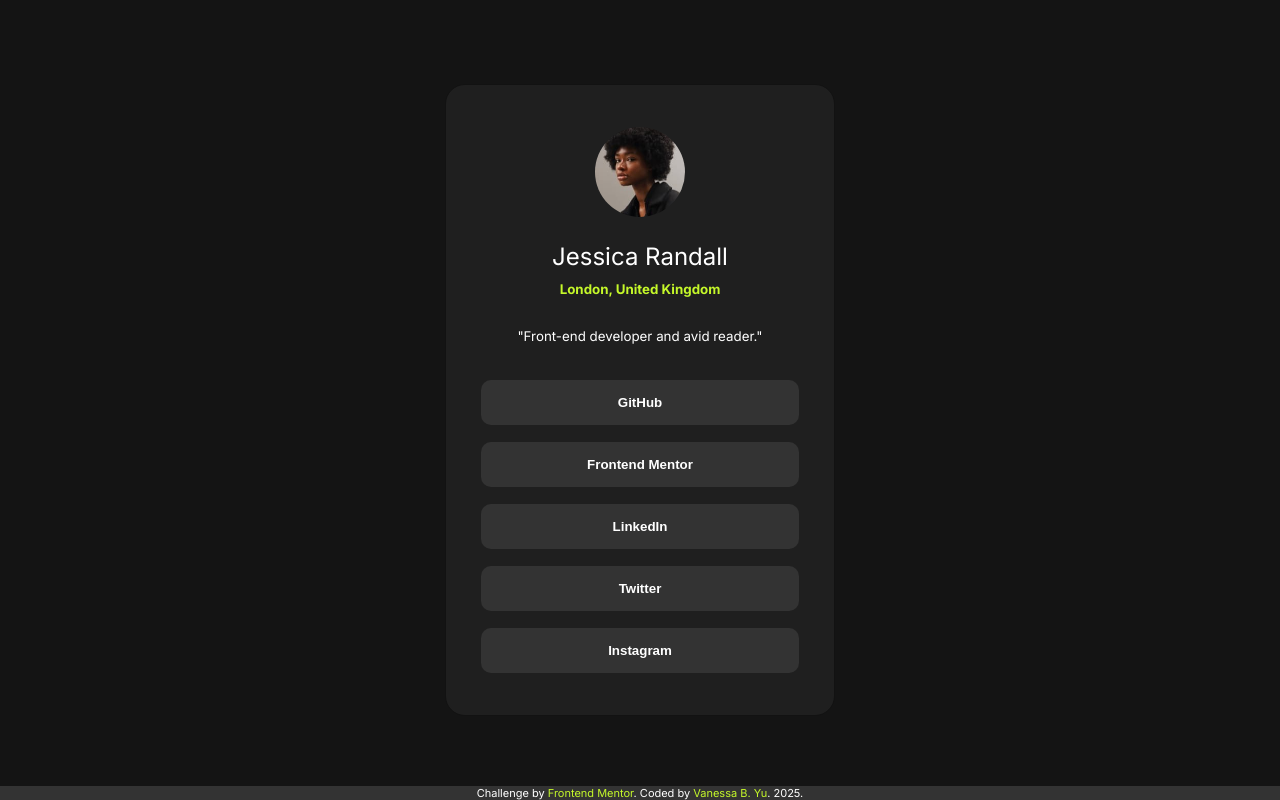
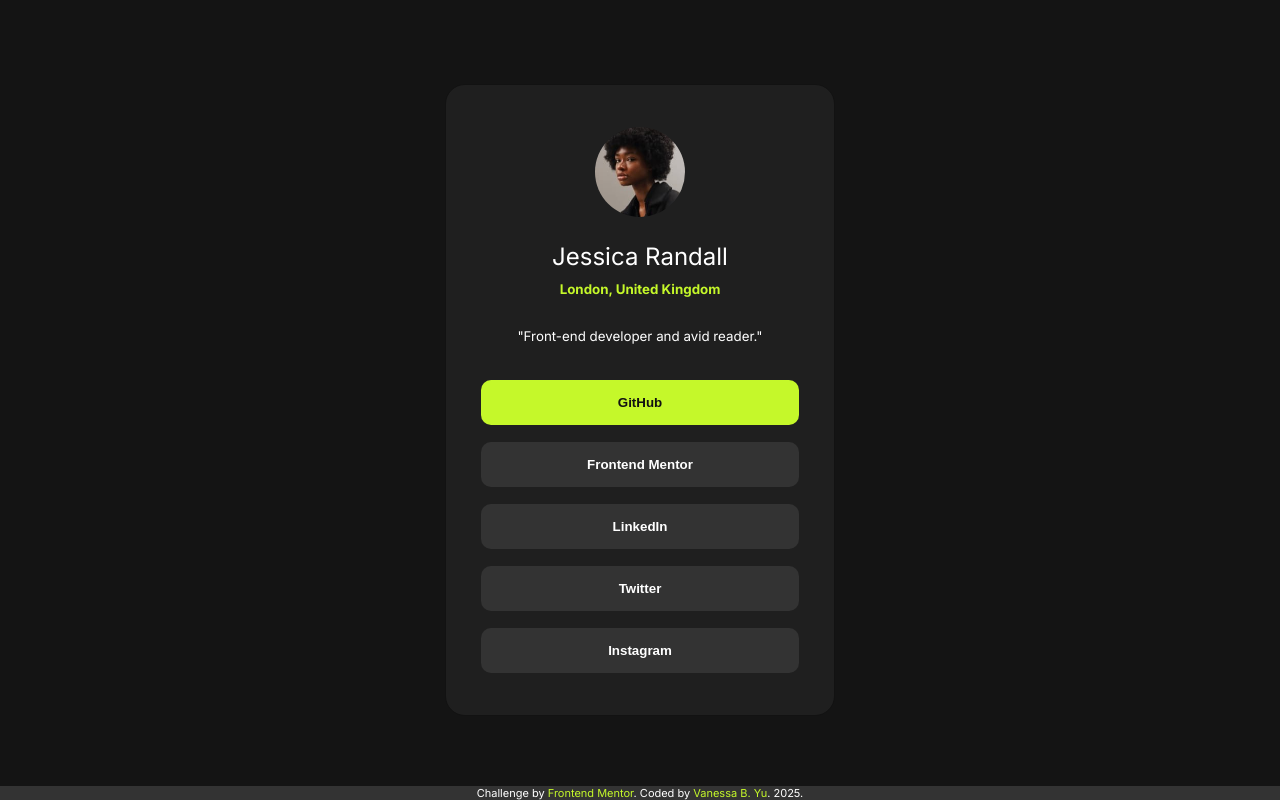
Before and after one commit to vanbyu22/Social-links-profile-FM, a plain HTML site: page index.html in a window 1280 px wide. In both pictures the pointer is over the button "GitHub". Drawn offline with Linux system fonts and the light colour scheme.

Commit message:
Update style.css
fixed link hover

```diff
--- a/style.css
+++ b/style.css
@@ -95,8 +95,8 @@ a {
   color: #fff;
 }
 
-#links:hover,
-a:hover {
+.links:hover,
+.links a:hover {
   background-color: hsl(75, 94%, 57%);
   color: hsl(0, 0%, 7%);
   font-weight: bold;
```
